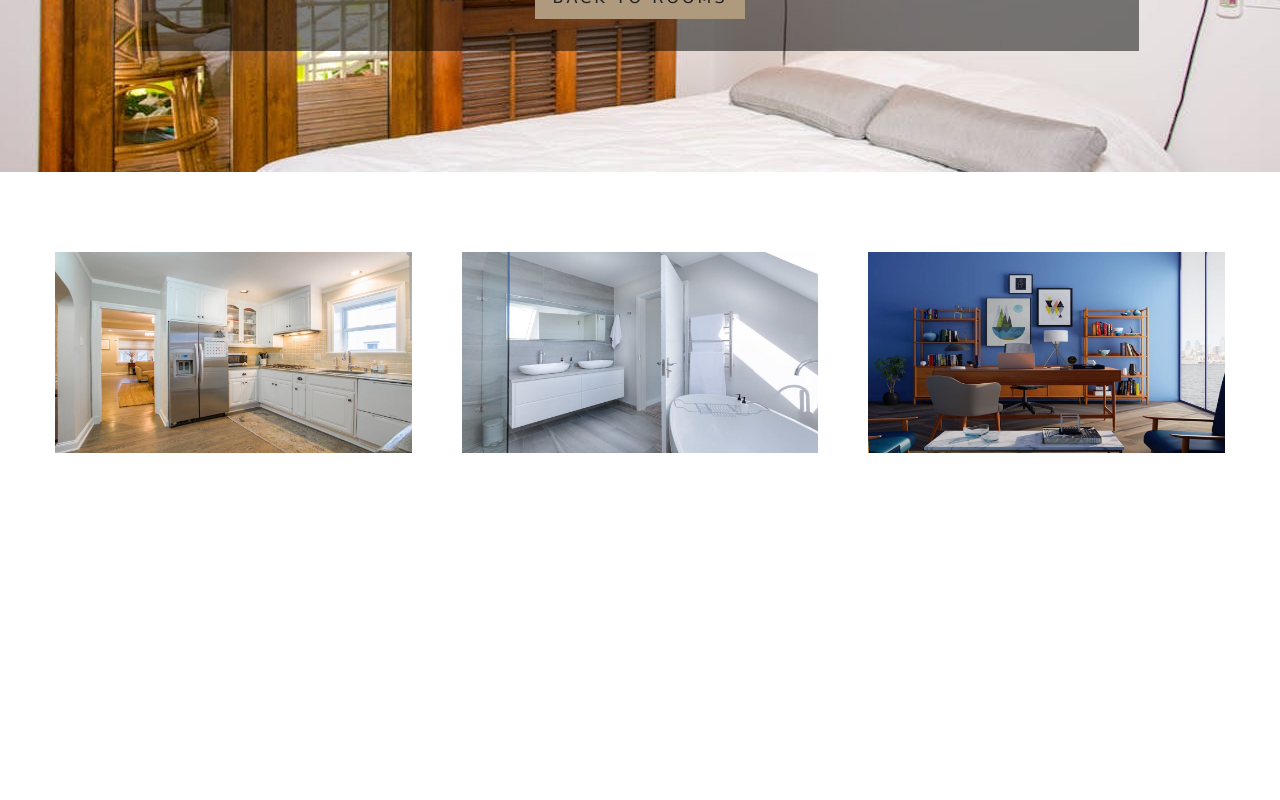
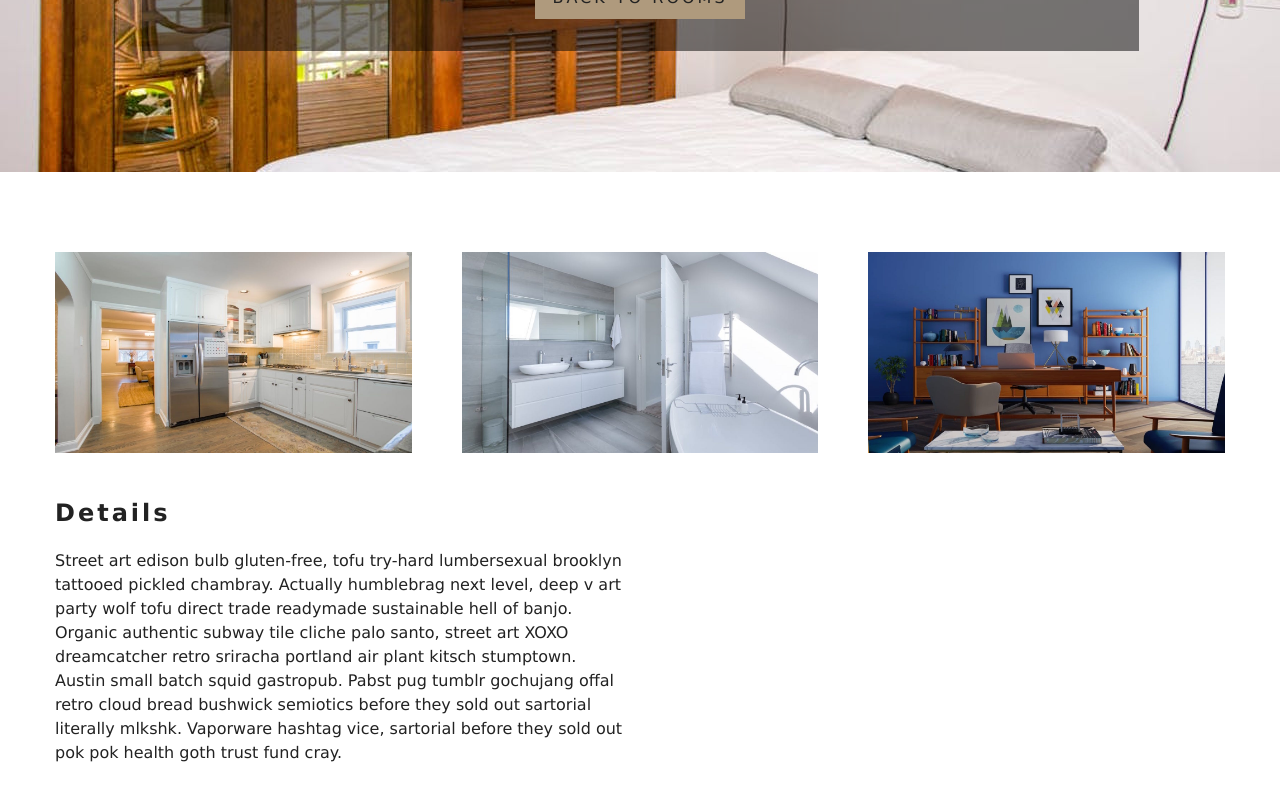
Before and after one commit to JHorrigan/react-hotel, a React (Create React App) app: page /rooms/double-deluxe in a window 1280 px wide. Shown: the part 374-1174 px from the top of the page. Before the commit the page ends 827 px from the top, so only its background shows below. Built offline with nearby package versions, Linux system fonts and the light colour scheme; the HTML template or start-up script is replaced by a standard one.

Commit message:
Add Article with Description to Single Room Page

```diff
--- a/src/pages/SingleRoom.js
+++ b/src/pages/SingleRoom.js
@@ -67,6 +67,12 @@
                         <img key={index} src={item} alt={name}/>
                     ))}
                 </div>
+                <div className="single-room-info">
+                    <article className="desc">
+                        <h3>Details</h3>
+                    <p>{description}</p>
+                    </article>
+                </div>
             </section>
             </>
         )
```
